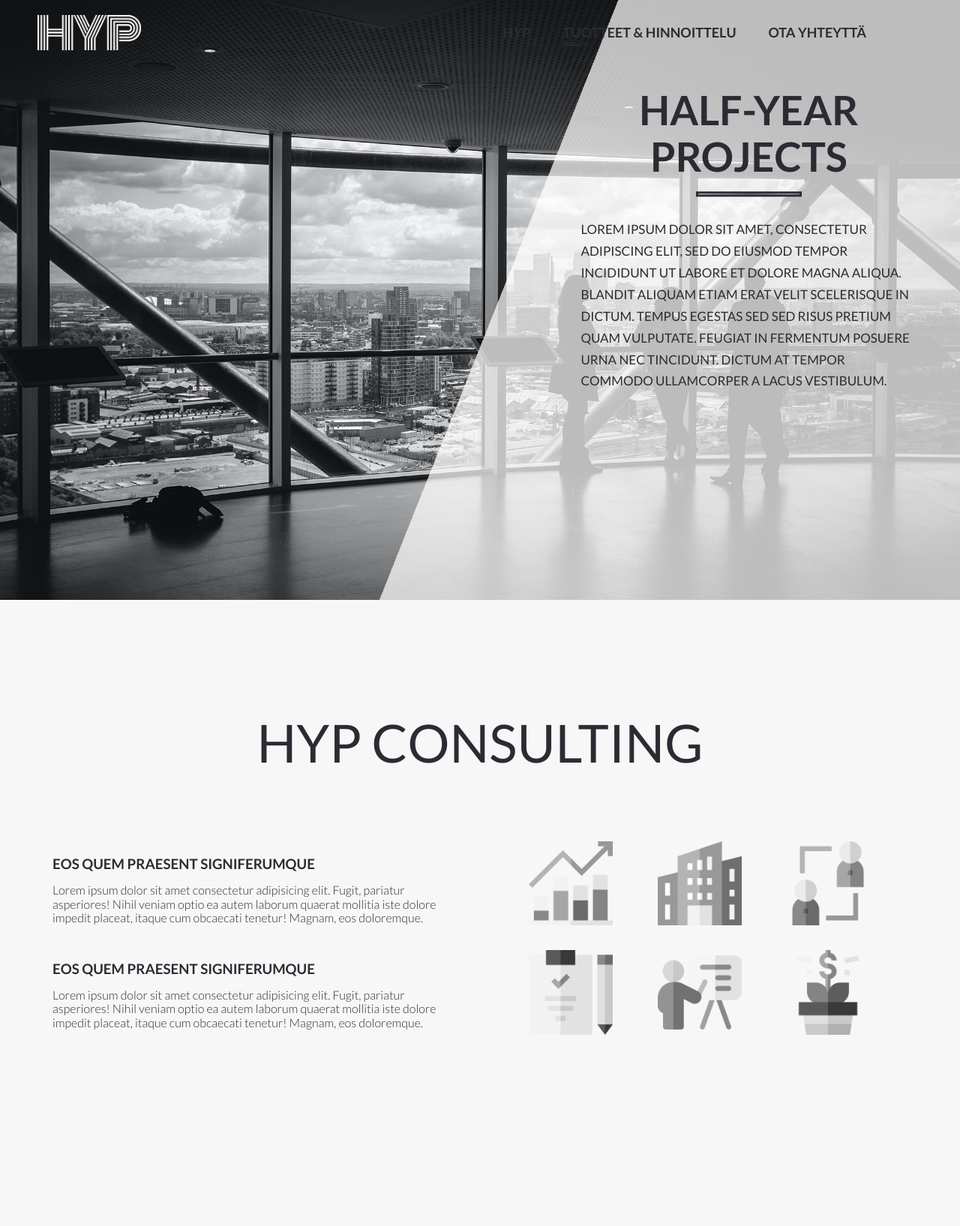
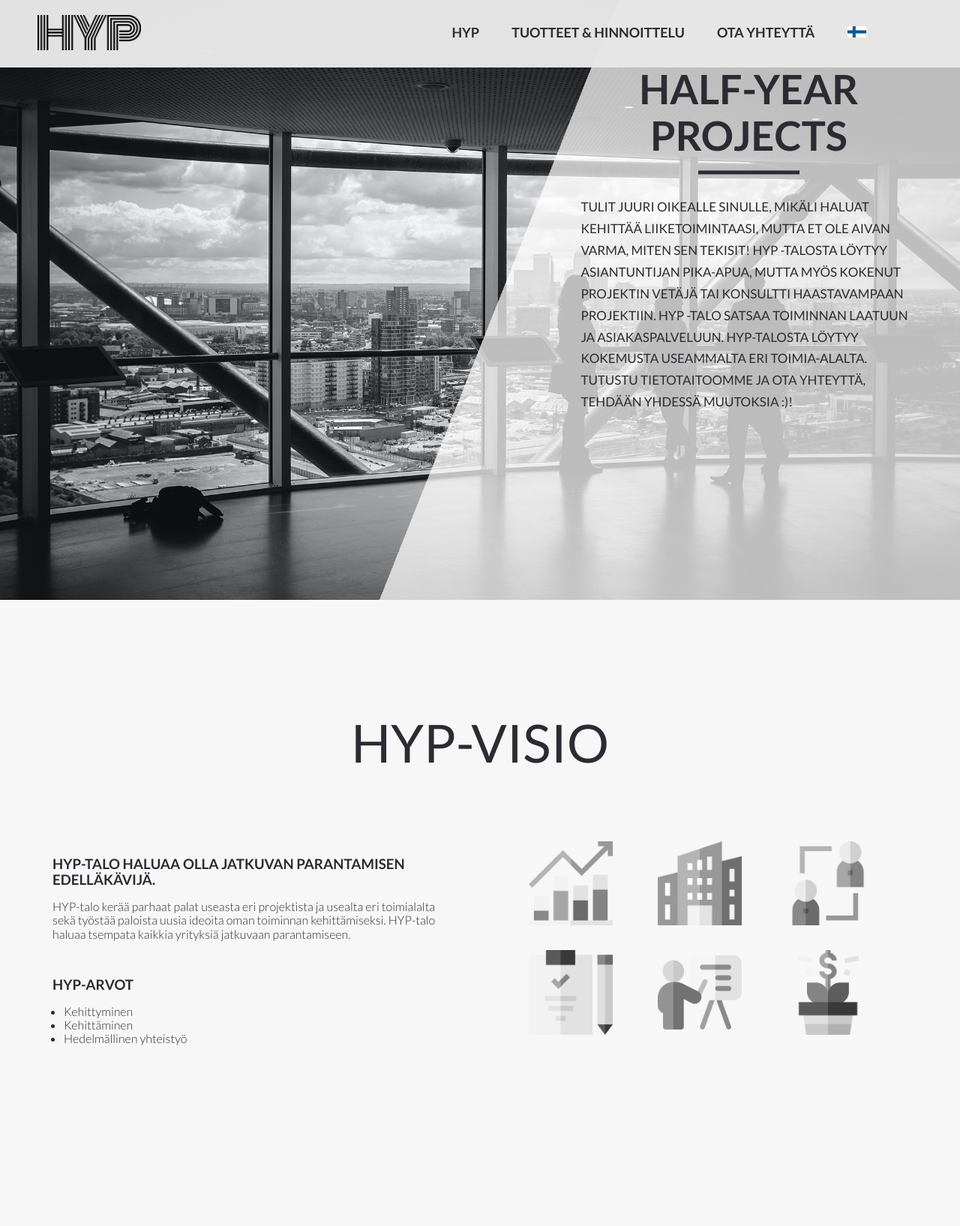
Before and after one commit to JohanKoivisto/HYP2, a PHP site: page /index.html in a window 1280 px wide. Shown: the top 1635 px of the page at 75% size. Run offline with PHP 8.4, Linux system fonts and the light colour scheme.

Commit message:
text content and language bar added

```diff
--- a/css/style.css
+++ b/css/style.css
@@ -48,10 +48,31 @@ h1 {
 }
 
 .hero-text-box hr {
-    border: 3px solid #2b2c33;
+    border: 0px;
+    height: 5px;
     margin-top: 15px;
     margin-bottom: 30px;
+    background: #2b2c33;
 }
+
+.dropdown span img,
+.dropdown a img {
+    height: 15px;
+}
+
+.dropdown-content {
+    display: none;
+    position: absolute;
+    background-color: #f9f9f9;
+    box-shadow: 0px 8px 16px 0px rgba(0,0,0,0.2);
+    padding: 5px 5px;
+    border-radius: 5px;
+    z-index: 1;
+  }
+
+  .dropdown:hover .dropdown-content {
+    display: block;
+  }
 
 .hero-text-box p {
     font-size: 17px;
@@ -69,6 +90,7 @@ h1 {
 
 nav {
     z-index: 9999;
+    background-color: rgb(231, 231, 231, 0.98);
 }
 
 .nav-container {
@@ -185,6 +207,10 @@ nav {
     padding-right: 40px;
 }
 
+.section-hyp li {
+    margin-left: 15px;
+}
+
 .section-hyp p:not(:last-child) {
     margin-bottom: 3rem;
 }
@@ -257,7 +283,7 @@ nav {
     display: block;
     text-align: center;
     font-size: 17px;
-    font-weight: 900;
+    font-weight: 700;
     margin-bottom: 15px;
     height: 220px;
 }
@@ -268,8 +294,8 @@ nav {
 }
 
 .headline2-p {
- font-weight: 900;
- font-size: 40px;
+ font-weight: 700;
+ font-size: 20px;
 }
 
 .product-pricing {
@@ -277,7 +303,7 @@ nav {
     border-radius: 10px;
     padding: 20px;
     font-size: 16px;
-    height: 520px;
+    height: 570px;
     position: relative;
 }
 
@@ -329,8 +355,12 @@ nav {
     background-color: #5c5c5c;
     border-radius: 5px;
     color: #fff;
-    font-weight: 700;
+    font-weight: 400;
     width: 100%;
+}
+
+.btn-price:hover {
+    background-color: #868686;
 }
 
 /* COLLAB */
@@ -430,7 +460,7 @@ input[type=submit] {
 
 input[type=submit]:hover,
 input[type=submit]:active {
-   background-color: #444444;
+   background-color: #868686;
 }
 
 .form-messages {
--- a/index.html
+++ b/index.html
@@ -22,7 +22,7 @@
     <header>
       <nav>
         <div class="nav-container">
-          <img src="img/hyplogo.png" alt="HYP logo" class="logo" />
+          <img src="img/hyplogo-black.png" alt="HYP logo" class="logo" />
           <img src="img/hyplogo-black.png" alt="HYP logo" class="logo-black" />
           <ul class="main-nav">
             <li><a href="#hyp" class="js--scroll-to-hyp">HYP</a></li>
@@ -35,6 +35,17 @@
             <li>
               <a href="#contact" class="js--scroll-to-contact">Ota yhteyttä</a>
             </li>
+            <li>
+              <a href="#">
+                <div class="dropdown">
+                  <span><img src="img/finland.png" alt="flag of finland"></span>
+                  <div class="dropdown-content">
+                  <a href="index2.html"><img src="img/english.png" alt="flag of finland"></span></a>
+                  </div>
+                </div>
+              </a>
+
+            </li>
           </ul>
         </div>
       </nav>
@@ -46,12 +57,9 @@
         <hr class="heading-hr" />
         <div class="hero-text-box-info">
           <p>
-            Lorem ipsum dolor sit amet, consectetur adipiscing elit, sed do
-            eiusmod tempor incididunt ut labore et dolore magna aliqua. Blandit
-            aliquam etiam erat velit scelerisque in dictum. Tempus egestas sed
-            sed risus pretium quam vulputate. Feugiat in fermentum posuere urna
-            nec tincidunt. Dictum at tempor commodo ullamcorper a lacus
-            vestibulum.
+            Tulit juuri oikealle sinulle, mikäli haluat kehittää liiketoimintaasi, mutta et ole aivan varma, miten sen tekisit!
+HYP -talosta löytyy asiantuntijan pika-apua, mutta myös kokenut projektin vetäjä tai konsultti haastavampaan projektiin.
+HYP -talo satsaa toiminnan laatuun ja asiakaspalveluun. HYP-talosta löytyy kokemusta useammalta eri toimia-alalta. Tutustu tietotaitoomme ja ota yhteyttä, tehdään yhdessä muutoksia :)!
           </p>
         </div>
       </div>
@@ -59,24 +67,20 @@
 
     <section class="section-hyp js--section-hyp" id="hyp">
       <div class="row hyp-main">
-        <h2>HYP CONSULTING</h2>
+        <h2>HYP-visio</h2>
       </div>
       <div class="row">
         <div class="col span-1-of-2 hyp-info-box">
-          <h3>eos quem praesent signiferumque</h3>
+          <h3>HYP-talo haluaa olla jatkuvan parantamisen edelläkävijä.</h3>
           <p>
-            Lorem ipsum dolor sit amet consectetur adipisicing elit. Fugit,
-            pariatur asperiores! Nihil veniam optio ea autem laborum quaerat
-            mollitia iste dolore impedit placeat, itaque cum obcaecati tenetur!
-            Magnam, eos doloremque.
+            HYP-talo kerää parhaat palat useasta eri projektista ja usealta eri toimialalta sekä työstää paloista uusia ideoita oman toiminnan kehittämiseksi. HYP-talo haluaa tsempata kaikkia yrityksiä jatkuvaan parantamiseen.
           </p>
-          <h3>eos quem praesent signiferumque</h3>
-          <p>
-            Lorem ipsum dolor sit amet consectetur adipisicing elit. Fugit,
-            pariatur asperiores! Nihil veniam optio ea autem laborum quaerat
-            mollitia iste dolore impedit placeat, itaque cum obcaecati tenetur!
-            Magnam, eos doloremque.
-          </p>
+          <h3>HYP-arvot</h3>
+          <ul>
+            <li>Kehittyminen</li>
+            <li>Kehittäminen</li>
+            <li>Hedelmällinen yhteistyö</li>
+          </ul>
         </div>
         <div class="col span-1-of-2 composition">
           <div class="composition">
@@ -201,10 +205,12 @@
           <div class="pricing-products">
             <p>&#8226; Prosessin kuvaaminen / kehittäminen</p>
             <p>
-              &#8226; Järjestelmän vaatimusmäärittely, testaus ja käyttöönotto
+              &#8226; Järjestelmän vaatimusmäärittely, testaus ja käyttöönotto (SAP, Wise ja MS Axapta)
             </p>
             <p>&#8226; Muutosjohtaminen</p>
             <p>&#8226; Materiaalivirtojen johtaminen</p>
+            <p>&#8226; hankintaprojektin johtaminen</p>
+            <p>&#8226; tuotekehitysprojektin johtaminen</p>
             <div class="pricing-contact">
               <a class="btn-price" href="#contact">Yhteydenotto</a>
             </div>
@@ -255,6 +261,8 @@
             <p>&#8226; Yrityksen sisäiset kyselyt ja raportti</p>
             <p>&#8226; Yrityksen ulkopuolelle lähtevät kyselyt ja raportti</p>
             <p>&#8226; Kilpailijatutkimus</p>
+            <p>&#8226; Ulkoiset kyselyt: Zef</p>
+            <p>&#8226; Yrityksen sisäiset kyselyt: MS Forms</p>
             <div class="pricing-contact">
               <a class="btn-price" href="#contact">Yhteydenotto</a>
             </div>
@@ -277,6 +285,7 @@
             <p>&#8226; Projektin Johtaminen</p>
             <p>&#8226; Osallistava suunnittelu</p>
             <p>&#8226; Toimitusketjun hallinta</p>
+            <p>&#8226; Prosessin mallentaminen</p>
             <div class="pricing-contact">
               <a class="btn-price" href="#contact">Yhteydenotto</a>
             </div>
```
Also changed, not shown: img/English.png (added), img/finland.png (added).
